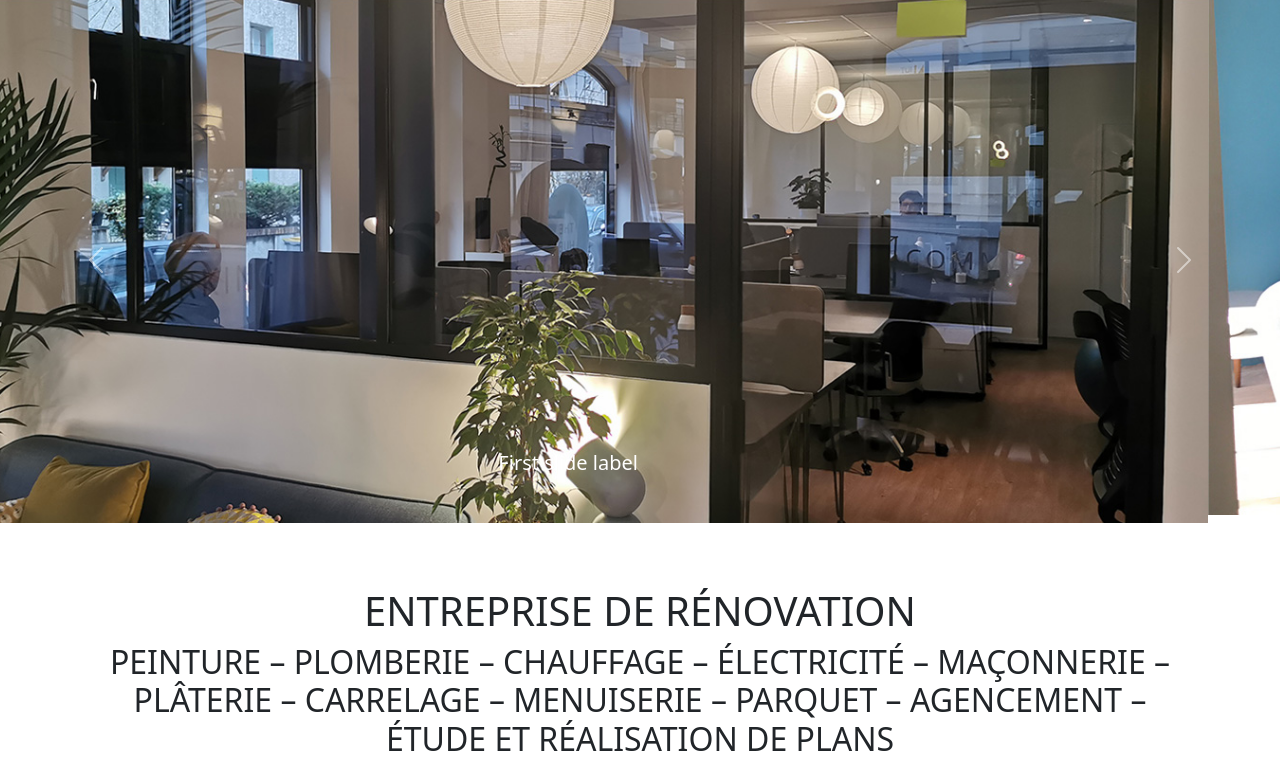
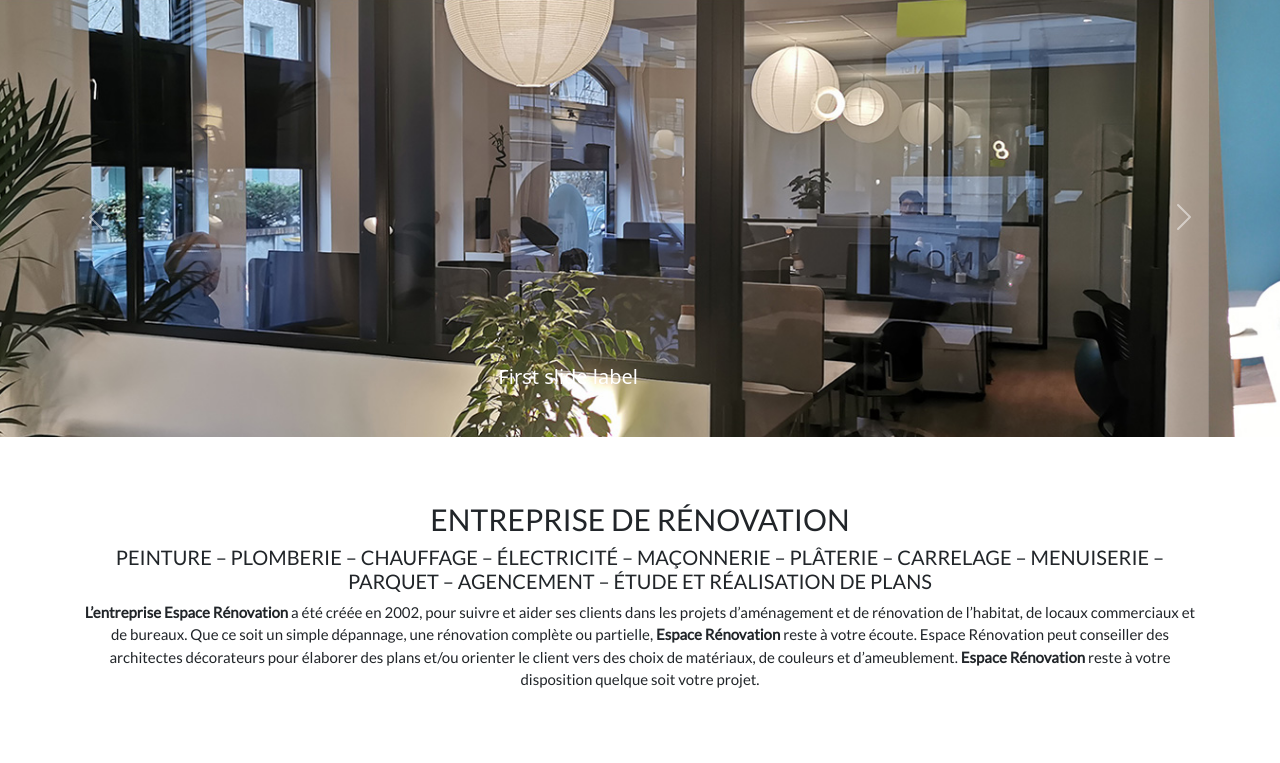
Before and after one commit to MarechalOlivier/Espace_Renovation, a plain HTML site: page index.html in a window 1280 px wide. Shown: the part 140-903 px from the top of the page. Drawn offline with Linux system fonts and the light colour scheme.

Commit message:
banner yeah

```diff
--- a/assets/css/style.css
+++ b/assets/css/style.css
@@ -46,14 +46,35 @@ nav .navbar-nav li:not(:first-child){
 /* Banner */
 #banner {
     margin-bottom: 5%;
+
+}
+
+#carouselExampleAutoplaying > .carousel-inner > .carousel-item {
+  height: 55vh;
+}
+
+.carousel-item.active {
+    width: 100%;
+}
+/* About */
+
+#about {
+    font-family: "Lato Regular";
+    text-align: center;
+
+}
+
+#about > .container > .row h1{
+    font-size: 30px;
+}
+#about > .container > .row h2{
+    font-size: 20px;
+}
+#about > .container > .row p{
+    font-size: 15px;
 }
 
 
-/* About */
-
-#about {
-    text-align: center;
-}
 #about .container{
     text-align: center;
     margin-bottom: 5%;
--- a/index.html
+++ b/index.html
@@ -87,7 +87,7 @@
             <h1>ENTREPRISE DE RÉNOVATION</h1>
             <h2>PEINTURE – PLOMBERIE – CHAUFFAGE – ÉLECTRICITÉ – MAÇONNERIE – PLÂTERIE – CARRELAGE – MENUISERIE –
               PARQUET – AGENCEMENT – ÉTUDE ET RÉALISATION DE PLANS</h2>
-            <p>L’entreprise Espace Rénovation a été créée en 2002, pour suivre et aider ses clients dans les projets d’aménagement et de rénovation de l’habitat, de locaux commerciaux et de bureaux. Que ce soit un simple dépannage, une rénovation complète ou partielle, Espace Rénovation reste à votre écoute. Espace Rénovation peut conseiller des architectes décorateurs pour élaborer des plans et/ou orienter le client vers des choix de matériaux, de couleurs et d’ameublement. Espace Rénovation reste à votre disposition quelque soit votre projet.</p>
+            <p><strong>L’entreprise Espace Rénovation</strong> a été créée en 2002, pour suivre et aider ses clients dans les projets d’aménagement et de rénovation de l’habitat, de locaux commerciaux et de bureaux. Que ce soit un simple dépannage, une rénovation complète ou partielle, <strong>Espace Rénovation</strong> reste à votre écoute. Espace Rénovation peut conseiller des architectes décorateurs pour élaborer des plans et/ou orienter le client vers des choix de matériaux, de couleurs et d’ameublement. <strong>Espace Rénovation</strong> reste à votre disposition quelque soit votre projet.</p>
           </div>
         </div>
       </div>
```
